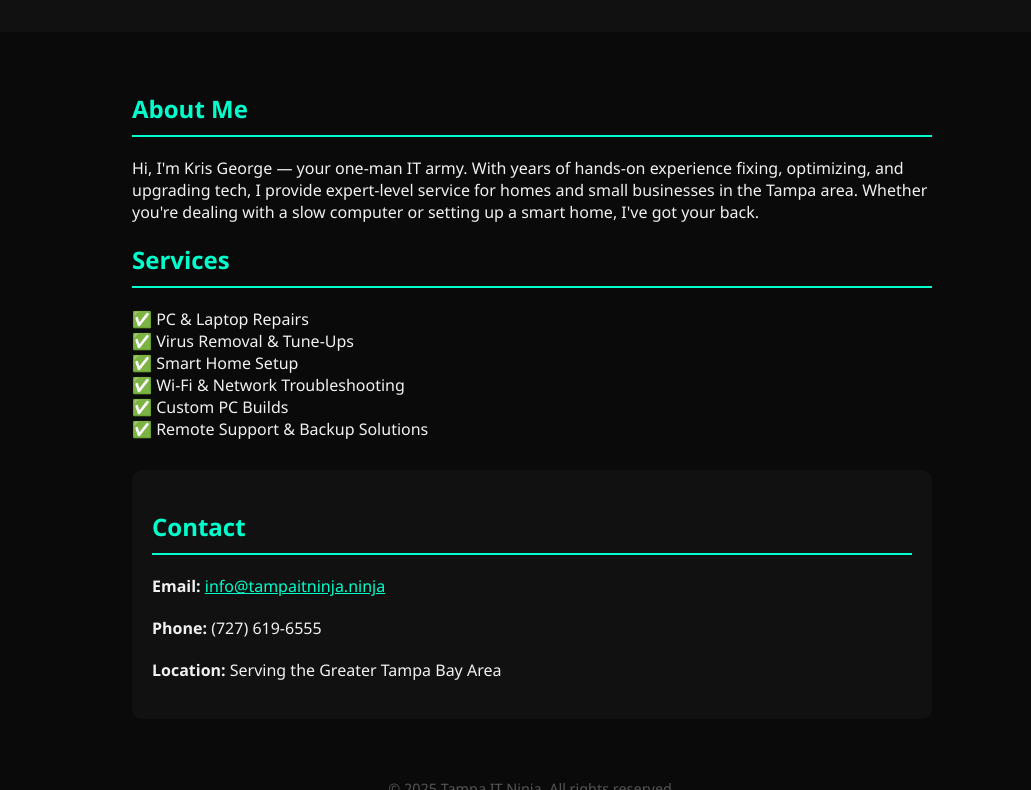
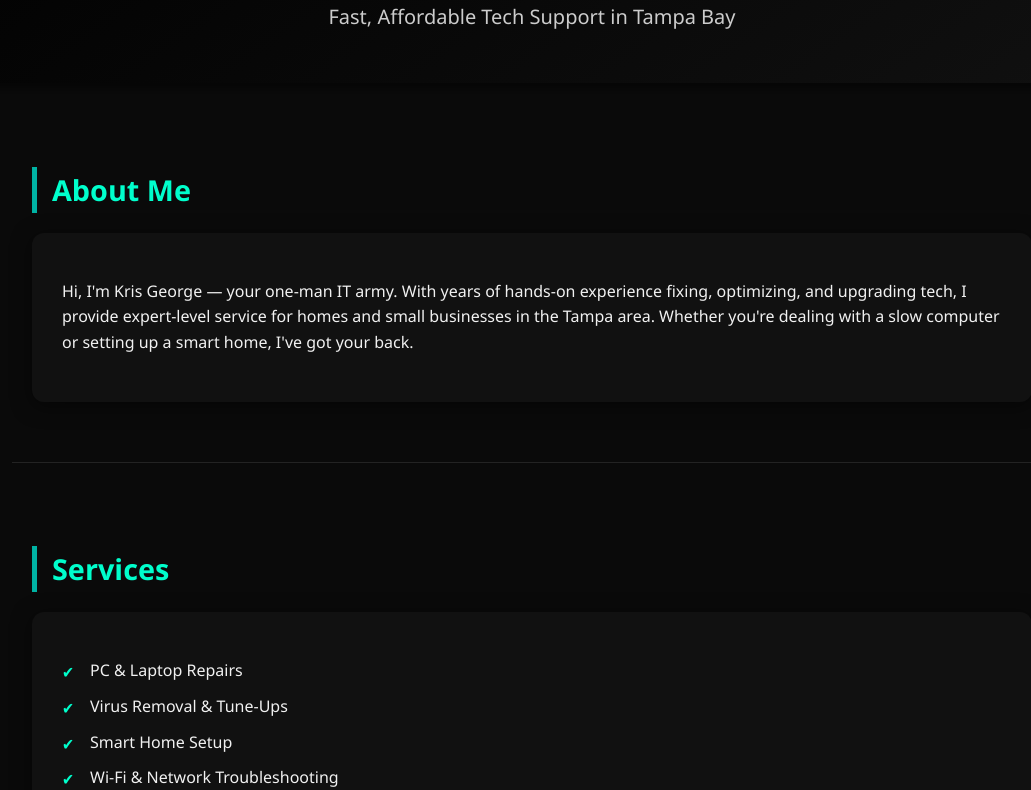
Before and after one commit to Kr1sg2/tampitninja-site, a plain HTML site: page index.html in a window 1280 px wide. Shown: the part 146-936 px from the top of the page, without its empty margins (108-1139 px from the left). Drawn offline with Linux system fonts and the light colour scheme.

Commit message:
Update index.html

```diff
--- a/index.html
+++ b/index.html
@@ -6,58 +6,85 @@
   <meta name="description" content="Tampa IT Ninja - Your one-man tech solution for support, repair, and smart home setup." />
   <title>Tampa IT Ninja</title>
   <style>
+    :root {
+      --primary: #00ffcc;
+      --bg: #0a0a0a;
+      --card: #111;
+      --text: #f1f1f1;
+      --accent: #00b3a4;
+      --border: rgba(255,255,255,0.1);
+    }
     body {
       margin: 0;
       font-family: 'Segoe UI', Tahoma, Geneva, Verdana, sans-serif;
-      background-color: #0a0a0a;
-      color: #f1f1f1;
+      background: var(--bg);
+      color: var(--text);
+      line-height: 1.6;
     }
     header {
-      background-color: #111;
-      padding: 40px 20px;
+      background: linear-gradient(145deg, #000000, #111111);
+      padding: 60px 20px 30px;
       text-align: center;
+      box-shadow: 0 4px 10px rgba(0,0,0,0.6);
     }
     header h1 {
       margin: 0;
-      font-size: 2.8rem;
-      color: #00ffcc;
+      font-size: 3rem;
+      color: var(--primary);
     }
     header p {
-      margin: 10px 0 0;
-      font-size: 1.2rem;
-      color: #aaa;
+      margin-top: 10px;
+      font-size: 1.25rem;
+      color: #ccc;
     }
     section {
-      padding: 40px 20px;
-      max-width: 800px;
+      padding: 60px 20px;
+      max-width: 1000px;
       margin: auto;
+      border-bottom: 1px solid var(--border);
     }
     h2 {
-      color: #00ffcc;
-      border-bottom: 2px solid #00ffcc;
-      padding-bottom: 10px;
+      color: var(--primary);
+      border-left: 5px solid var(--accent);
+      padding-left: 15px;
+      font-size: 1.8rem;
+      margin-bottom: 20px;
     }
     ul {
       list-style: none;
       padding: 0;
     }
+    ul li {
+      margin: 10px 0;
+      padding-left: 28px;
+      position: relative;
+    }
     ul li::before {
-      content: "✅ ";
+      content: "✔";
+      color: var(--primary);
+      position: absolute;
+      left: 0;
+      top: 2px;
     }
-    .contact {
-      background-color: #111;
-      border-radius: 10px;
-      padding: 20px;
-      margin-top: 30px;
+    .card {
+      background: var(--card);
+      padding: 30px;
+      border-radius: 12px;
+      box-shadow: 0 4px 20px rgba(0,0,0,0.5);
     }
-    .contact p {
-      line-height: 1.6;
+    .contact a {
+      color: var(--primary);
+      text-decoration: none;
+    }
+    .contact a:hover {
+      text-decoration: underline;
     }
     footer {
       text-align: center;
       padding: 20px;
       font-size: 0.9rem;
-      color: #555;
+      color: #777;
+      border-top: 1px solid var(--border);
     }
   </style>
 </head>
@@ -69,9 +96,14 @@
 
   <section>
     <h2>About Me</h2>
+    <div class="card">
       <p>Hi, I'm Kris George — your one-man IT army. With years of hands-on experience fixing, optimizing, and upgrading tech, I provide expert-level service for homes and small businesses in the Tampa area. Whether you're dealing with a slow computer or setting up a smart home, I've got your back.</p>
+    </div>
+  </section>
 
+  <section>
     <h2>Services</h2>
+    <div class="card">
       <ul>
         <li>PC & Laptop Repairs</li>
         <li>Virus Removal & Tune-Ups</li>
@@ -80,11 +112,14 @@
         <li>Custom PC Builds</li>
         <li>Remote Support & Backup Solutions</li>
       </ul>
+    </div>
+  </section>
 
-    <div class="contact">
+  <section>
     <h2>Contact</h2>
-      <p><strong>Email:</strong> <a href="mailto:info@tampaitninja.ninja" style="color:#00ffcc;">info@tampaitninja.ninja</a></p>
-      <p><strong>Phone:</strong> (727) 619‑6555</p>
+    <div class="card contact">
+      <p><strong>Email:</strong> <a href="mailto:info@tampaitninja.ninja">info@tampaitninja.ninja</a></p>
+      <p><strong>Phone:</strong> (727) 619-6555</p>
       <p><strong>Location:</strong> Serving the Greater Tampa Bay Area</p>
     </div>
   </section>
```
Lines whose indentation alone changed are shown as unchanged.
